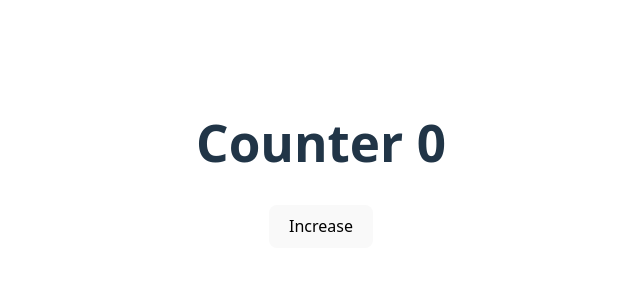
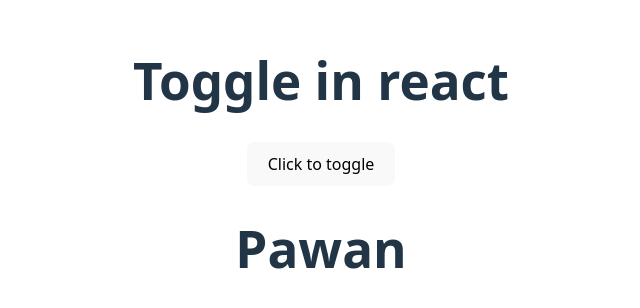
Before and after one commit to Pawancoderk/revisit_react, a React (Vite) app: page / in a window 1280 px wide. Shown: the part 236-544 px from the top of the page, without its empty margins (319-959 px from the left). Built offline with nearby package versions, Linux system fonts and the light colour scheme.

Commit message:
ConditionalRendering

```diff
--- a/src/App.jsx
+++ b/src/App.jsx
@@ -3,6 +3,7 @@ import './App.css'
 import Login,{Logout} from "./Usercomponent"
 import Function from './Functions'
 import { Counter } from './Counter'
+import { Render } from './ConditionalRendering'
 
 
 function App() {
@@ -12,7 +13,8 @@ function App() {
   {/* <Login/> */}
   {/* <Logout/> */}
   {/* <Function/> */}
-  <Counter/>
+  {/* <Counter/> */}
+  <Render/>
   </>
   )
 }
--- /dev/null
+++ b/src/ConditionalRendering.jsx
@@ -0,0 +1,15 @@
+import { useState } from "react";
+
+export function Render() {
+  const [display, setDisplay] = useState(true);
+  return (
+    <>
+        <h1>Toggle in react</h1>
+      <button onClick={()=>setDisplay(!display)}>Click to toggle</button>
+
+      {
+        display ? <h1>Pawan</h1> : <h1>Karan</h1>
+      }
+    </>
+  );
+}
```
